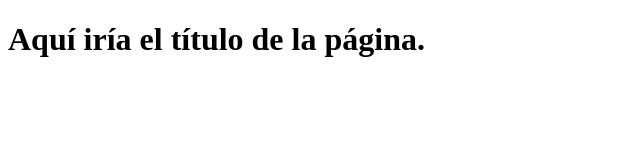
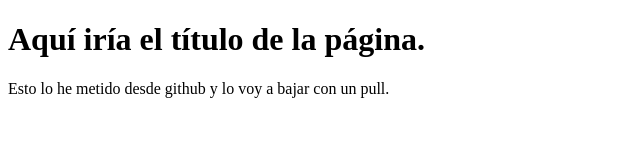
Before and after one commit to manuds11/Proyecto-web-empresa-D, a plain HTML site: page index.html in a window 1280 px wide. Shown: the whole page, without its empty margins (0-640 px from the left). Drawn offline with Linux system fonts and the light colour scheme.

Commit message:
Update index.html

```diff
--- a/index.html
+++ b/index.html
@@ -8,5 +8,6 @@
 </head>
 <body>
     <h1>Aquí iría el título de la página.</h1>
+    <p>Esto lo he metido desde github y lo voy a bajar con un pull.</p>
 </body>
 </html>
```
